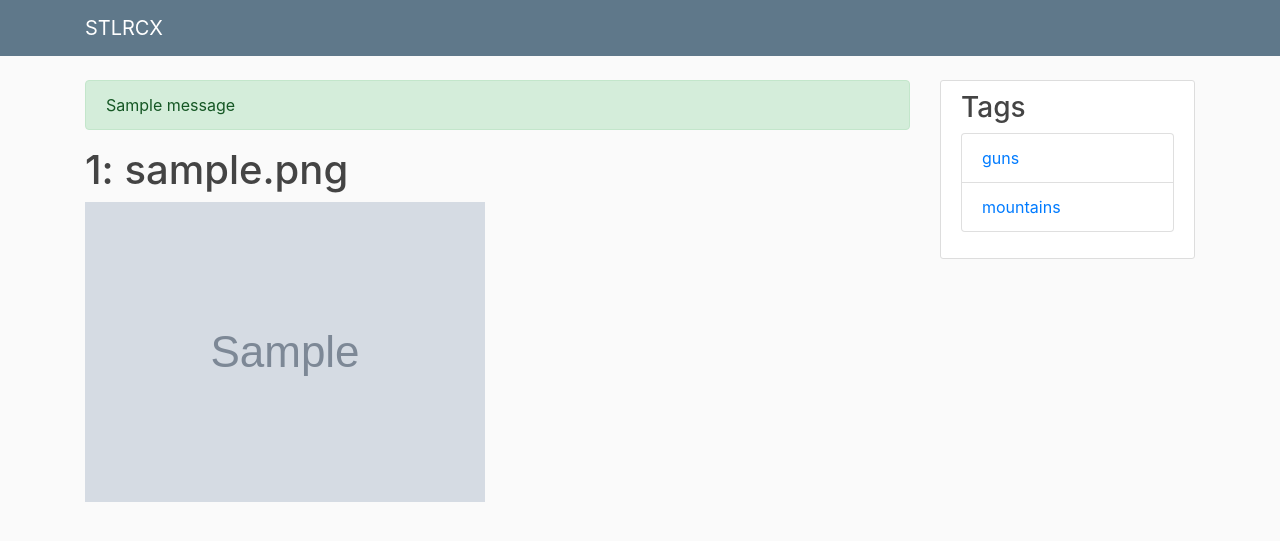
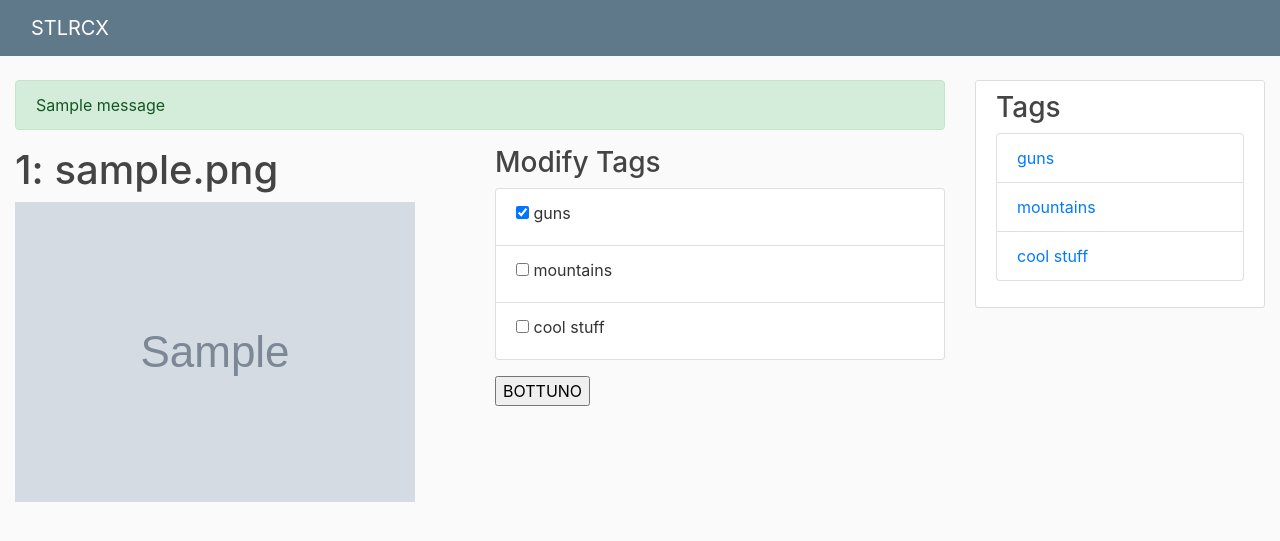
Before and after one commit to ckhawks/Stellection, a Flask app: page /img/1 in a window 1280 px wide. Shown: the top 541 px of the page. Run offline with Flask 2, Linux system fonts and the light colour scheme; data comes from the database, SQL or seed files in the repository; tables that the repository leaves empty hold one stand-in row (Sample ...); one stand-in notice (Sample message) is shown; some libraries are stand-ins or nearby versions.

Commit message:
add and remove from tags

```diff
--- a/stlrcx/__init__.py
+++ b/stlrcx/__init__.py
@@ -35,17 +35,13 @@ if not rows:
     bulk = list()
     bulk.append(models.Tag(tag_name="guns"))
     bulk.append(models.Tag(tag_name="mountains"))
+    bulk.append(models.Tag(tag_name="cool stuff"))
     db.session.bulk_save_objects(bulk)
     db.session.commit()
 
     bulk = list()
     bulk.append(models.RTagFile(tag_id=1, file_id=1))
-    bulk.append(models.RTagFile(tag_id=1, file_id=1))
-
-    bulk.append(models.RTagFile(tag_id=2, file_id=1))
     bulk.append(models.RTagFile(tag_id=2, file_id=2))
-    bulk.append(models.RTagFile(tag_id=2, file_id=2))
-    bulk.append(models.RTagFile(tag_id=2, file_id=1))
     db.session.bulk_save_objects(bulk)
     db.session.commit()
 
--- a/stlrcx/routes.py
+++ b/stlrcx/routes.py
@@ -1,14 +1,19 @@
 import os
 import random
 from flask import render_template, url_for, flash, redirect, request, send_from_directory
-from stlrcx import app  #, db, bcrypt
-from stlrcx.models import *
+from stlrcx import app, db  #, db, bcrypt
+from datetime import datetime
+from stlrcx.models import File, Tag, RTagFile, User
 
 @app.route("/")
 def home():
-    files = File.query.limit(2)
+    files = File.query.all()
 
     tags = Tag.query.all()
+
+    order = request.args.get('order', default = 'asc', type = str)
+    if order == "rand":
+        random.shuffle(files)
 
     return render_template('home.jinja', files=files, imageDir=imageDir, tags=tags)
 
@@ -45,9 +50,11 @@ def view_tag(tag_name):
 
     return render_template('view_tag.jinja', files=files, tags=tags)
 
-@app.route('/img/<id>')
+@app.route('/img/<id>', methods=['GET', 'POST'])
 def view_image(id):
 
+
+    # check if there's a file for that id
     file = File.query.filter_by(id=id).first()
 
     if not file:
@@ -56,4 +63,52 @@ def view_image(id):
 
     tags = Tag.query.all()
 
-    return render_template('view_image.jinja', file=file, tags=tags)
+    # getting all tags associated with image
+    file_with_tags = RTagFile.query.filter_by(file_id=file.id).all()
+    filetags = [int(f.tag_id) for f in file_with_tags]
+
+    if request.method == 'GET':
+        return render_template('view_image.jinja', file=file, filetags=filetags, tags=tags)
+
+
+    elif request.method == 'POST':
+
+        bulk = list()
+        output_string = []
+        for tag in tags:
+            tag_id = request.form.get(f'tagid_{tag.id}')
+
+            # going through checklist to see if tag is checked
+            if tag_id:
+                print("PART 1 ")
+                tag_id = int(tag_id)
+                # making sure that we are not assigning the same tag to file
+                if tag_id not in filetags:
+                    output_string.append(f'added to <b>{tag.tag_name}</b>')
+                    bulk.append(RTagFile(file_id=file.id, tag_id=tag_id))
+
+
+            # if there is no tag_id but it is associated with file, remove it
+            elif not tag_id and tag.id in filetags:
+                output_string.append(f'deleted from <b>{tag.tag_name}</b>')
+                rtag = RTagFile.query.filter_by(tag_id=tag.id, file_id=file.id).first()
+                if rtag:
+                    db.session.delete(rtag)
+
+
+        db.session.bulk_save_objects(bulk)
+        db.session.commit()
+
+        # getting all tags associated with image (up-to-date list)
+        file_with_tags = RTagFile.query.filter_by(file_id=file.id).all()
+        filetags = [int(f.tag_id) for f in file_with_tags]
+
+        if output_string:
+            flash(f'Updated! Changes: ' + ', '.join(output_string) + f' <span class="font-weight-light float-right">{datetime.now().strftime("%m/%d/%Y, %H:%M:%S %Z")}</span>', 'success')
+
+        return render_template('view_image.jinja', file=file, filetags=filetags, tags=tags)
+
+# image sorting view to do later, similar to view_image BUT DIFFERNET
+@app.route('/sort/<id>', methods=['GET', 'POST'])
+def sort_images(id):
+    print()
--- /dev/null
+++ b/stlrcx/templates/base_layout.jinja
@@ -0,0 +1,27 @@
+<!DOCTYPE html>
+<html>
+
+<head>
+    <!-- Required meta tags -->
+    <meta charset="utf-8">
+    <meta name="viewport" content="width=device-width, initial-scale=1, shrink-to-fit=no">
+
+    <!-- Bootstrap CSS -->
+    <link rel="stylesheet" href="https://maxcdn.bootstrapcdn.com/bootstrap/4.0.0/css/bootstrap.min.css" integrity="sha384-Gn5384xqQ1aoWXA+058RXPxPg6fy4IWvTNh0E263XmFcJlSAwiGgFAW/dAiS6JXm" crossorigin="anonymous">
+
+    <link rel="stylesheet" type="text/css" href="{{ url_for('static', filename='main.css') }}">
+    <title>STLR cX</title>
+</head>
+
+<body>
+
+    {% block sublayout %} {% endblock sublayout %}
+
+    <!-- Optional JavaScript -->
+    <!-- jQuery first, then Popper.js, then Bootstrap JS -->
+    <script src="https://code.jquery.com/jquery-3.2.1.slim.min.js" integrity="sha384-KJ3o2DKtIkvYIK3UENzmM7KCkRr/rE9/Qpg6aAZGJwFDMVNA/GpGFF93hXpG5KkN" crossorigin="anonymous"></script>
+    <script src="https://cdnjs.cloudflare.com/ajax/libs/popper.js/1.12.9/umd/popper.min.js" integrity="sha384-ApNbgh9B+Y1QKtv3Rn7W3mgPxhU9K/ScQsAP7hUibX39j7fakFPskvXusvfa0b4Q" crossorigin="anonymous"></script>
+    <script src="https://maxcdn.bootstrapcdn.com/bootstrap/4.0.0/js/bootstrap.min.js" integrity="sha384-JZR6Spejh4U02d8jOt6vLEHfe/JQGiRRSQQxSfFWpi1MquVdAyjUar5+76PVCmYl" crossorigin="anonymous"></script>
+</body>
+
+</html>
--- a/stlrcx/templates/home.jinja
+++ b/stlrcx/templates/home.jinja
@@ -1,4 +1,4 @@
-{% extends "layout.jinja" %} {% block content %}
+{% extends "regular_layout.jinja" %} {% block content %}
 
 <p>Welcome to NFL picks! Your objective is to try and predict which team will win a game for each week in a given season.
 The family member with the most amount of wins at the end of football season will win!</p>
--- a/stlrcx/templates/layout.jinja
+++ /dev/null
@@ -1,69 +0,0 @@
-<!DOCTYPE html>
-<html>
-
-<head>
-    <!-- Required meta tags -->
-    <meta charset="utf-8">
-    <meta name="viewport" content="width=device-width, initial-scale=1, shrink-to-fit=no">
-
-    <!-- Bootstrap CSS -->
-    <link rel="stylesheet" href="https://maxcdn.bootstrapcdn.com/bootstrap/4.0.0/css/bootstrap.min.css" integrity="sha384-Gn5384xqQ1aoWXA+058RXPxPg6fy4IWvTNh0E263XmFcJlSAwiGgFAW/dAiS6JXm" crossorigin="anonymous">
-
-    <link rel="stylesheet" type="text/css" href="{{ url_for('static', filename='main.css') }}">
-    <title>STLR cX</title>
-</head>
-
-<body>
-    {# include 'header.jinja' #}
-    <header class="site-header">
-        <nav class="navbar navbar-expand-md navbar-dark bg-steel fixed-top">
-            <div class="container">
-                <a class="navbar-brand mr-4" href="/">STLRCX</a>
-                <button class="navbar-toggler" type="button" data-toggle="collapse" data-target="#navbarToggle" aria-controls="navbarToggle" aria-expanded="false" aria-label="Toggle navigation">
-            <span class="navbar-toggler-icon"></span>
-          </button>
-                <div class="collapse navbar-collapse" id="navbarToggle">
-                    <div class="navbar-nav mr-auto"></div>
-                    <!-- Navbar Right Side -->
-                    <div class="navbar-nav">
-
-                    </div>
-                </div>
-            </div>
-        </nav>
-    </header>
-    <main role="main" class="container">
-        <div class="row">
-            <div class="col-md-9">
-                {% with messages = get_flashed_messages(with_categories=true) %} {% if messages %} {% for category, message in messages %}
-                <div class="alert alert-{{ category }}">
-                    {{ message }}
-                </div>
-                {% endfor %} {% endif %} {% endwith %} {% block content %}{% endblock %}
-            </div>
-            <div class="col-md-3">
-                <div class="content-section">
-                    <h3>Tags</h3>
-                    <ul style="padding-left: 0px;">
-                        {% for tag in tags %}
-                            <li class="list-group-item" >
-                                <a href="{{ url_for('view_tag', tag_name=tag.tag_name) }}">{{tag.tag_name}}</a> <!--  -->
-                            </li>
-                        {% endfor %}
-                    </ul>
-                </div>
-            </div>
-        </div>
-    </main>
-
-    {# include 'footer.jinja' #}
-
-
-    <!-- Optional JavaScript -->
-    <!-- jQuery first, then Popper.js, then Bootstrap JS -->
-    <script src="https://code.jquery.com/jquery-3.2.1.slim.min.js" integrity="sha384-KJ3o2DKtIkvYIK3UENzmM7KCkRr/rE9/Qpg6aAZGJwFDMVNA/GpGFF93hXpG5KkN" crossorigin="anonymous"></script>
-    <script src="https://cdnjs.cloudflare.com/ajax/libs/popper.js/1.12.9/umd/popper.min.js" integrity="sha384-ApNbgh9B+Y1QKtv3Rn7W3mgPxhU9K/ScQsAP7hUibX39j7fakFPskvXusvfa0b4Q" crossorigin="anonymous"></script>
-    <script src="https://maxcdn.bootstrapcdn.com/bootstrap/4.0.0/js/bootstrap.min.js" integrity="sha384-JZR6Spejh4U02d8jOt6vLEHfe/JQGiRRSQQxSfFWpi1MquVdAyjUar5+76PVCmYl" crossorigin="anonymous"></script>
-</body>
-
-</html>
--- a/stlrcx/templates/view_image.jinja
+++ b/stlrcx/templates/view_image.jinja
@@ -1,6 +1,25 @@
-{% extends "layout.jinja" %} {% block content %}
+{% extends "wide_layout.jinja" %} {% block content %}
 
-<h1>{{file.id}}: {{file.file_path}}</h1>
-<img src="{{ url_for('download_file', filename=file.file_path) }}">
+<div class="row">
+    <div class="col-sm">
+        <h1>{{file.id}}: {{file.file_path}}</h1>
+        <img src="{{ url_for('download_file', filename=file.file_path) }}">
+    </div>
+    <div class="col-sm">
+        <h3>Modify Tags</h3>
+        <form method="POST" action="">
+            <ul style="padding-left: 0px;">
+                {% for tag in tags %} <!-- automatically populate if image has tags already -->
+                    <li class="list-group-item">
+                        <input type="checkbox" id="{{tag.tag_name}}" name="tagid_{{tag.id}}" value="{{tag.id}}" {% if tag.id in filetags %} checked {% endif %}>
+                        <label for="{{tag.tag_name}}">{{tag.tag_name}}</label><br>
+                    </li>
+                {% endfor %}
+            </ul>
+
+            <input type="submit" value="BOTTUNO" formmethod="post">
+        </form>
+    </div>
+</div>
 
 {% endblock content %}
--- a/stlrcx/templates/view_tag.jinja
+++ b/stlrcx/templates/view_tag.jinja
@@ -1,4 +1,4 @@
-{% extends "layout.jinja" %} {% block content %}
+{% extends "regular_layout.jinja" %} {% block content %}
 
 <ul>
     {% for file in files %}
--- /dev/null
+++ b/stlrcx/templates/wide_layout.jinja
@@ -0,0 +1,47 @@
+{% extends "base_layout.jinja" %} {% block sublayout %}
+
+{# include 'header.jinja' #}
+<header class="site-header">
+    <nav class="navbar navbar-expand-md navbar-dark bg-steel fixed-top">
+        <div class="container-fluid">
+            <a class="navbar-brand mr-4" href="/">STLRCX</a>
+            <button class="navbar-toggler" type="button" data-toggle="collapse" data-target="#navbarToggle" aria-controls="navbarToggle" aria-expanded="false" aria-label="Toggle navigation">
+        <span class="navbar-toggler-icon"></span>
+        </button>
+            <div class="collapse navbar-collapse" id="navbarToggle">
+                <div class="navbar-nav mr-auto"></div>
+                <!-- Navbar Right Side -->
+                <div class="navbar-nav">
+
+                </div>
+            </div>
+        </div>
+    </nav>
+</header>
+<main role="main" class="container-fluid">
+    <div class="row">
+        <div class="col-md-9">
+            {% with messages = get_flashed_messages(with_categories=true) %} {% if messages %} {% for category, message in messages %}
+            <div class="alert alert-{{ category }}">
+                {{ message }}
+            </div>
+            {% endfor %} {% endif %} {% endwith %} {% block content %}{% endblock %}
+        </div>
+        <div class="col-md-3">
+            <div class="content-section">
+                <h3>Tags</h3>
+                <ul style="padding-left: 0px;">
+                    {% for tag in tags %}
+                        <li class="list-group-item" >
+                            <a href="{{ url_for('view_tag', tag_name=tag.tag_name) }}">{{tag.tag_name}}</a> <!--  -->
+                        </li>
+                    {% endfor %}
+                </ul>
+            </div>
+        </div>
+    </div>
+</main>
+
+{# include 'footer.jinja' #}
+
+{% endblock sublayout %}
```
Also changed, not shown: stlrcx/templates/regular_layout.jinja (added, +47 -0 lines).
